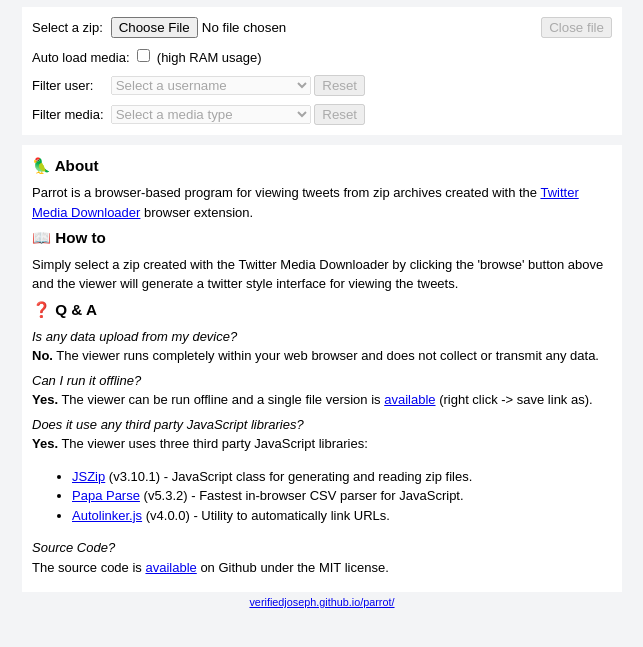
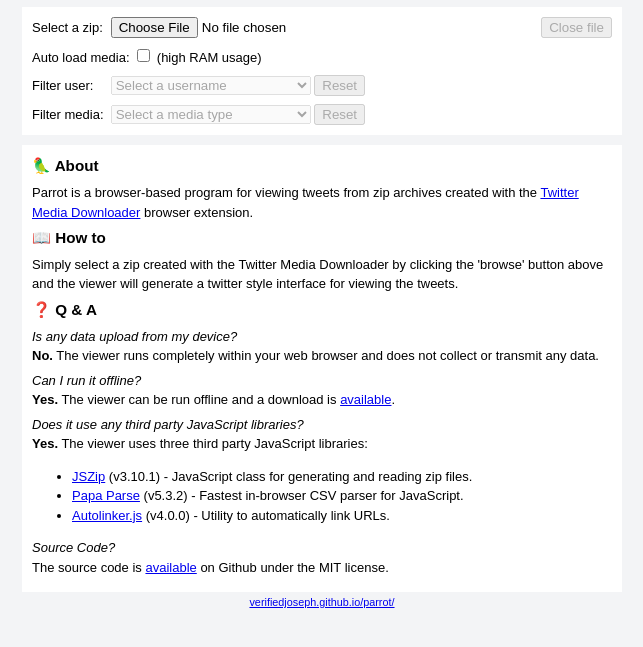
Before and after one commit to VerifiedJoseph/parrot, a website built with webpack: page src/assets/index.html in a window 1280 px wide. Shown: the part 75-722 px from the top of the page, without its empty margins (318-961 px from the left). Built offline with nearby package versions, Linux system fonts and the light colour scheme.

Commit message:
Update index.html

```diff
--- a/src/assets/index.html
+++ b/src/assets/index.html
@@ -76,7 +76,7 @@
             <strong>No.</strong> The viewer runs completely within your web browser and does not collect or transmit any data.</p>
 
             <p><i>Can I run it offline?</i><br>
-            <strong>Yes.</strong> The viewer can be run offline and a single file version is <a href="parrot-tweet-viewer.html">available</a> (right click -> save link as).</p>
+            <strong>Yes.</strong> The viewer can be run offline and a download is <a href="parrot-tweet-viewer.zip">available</a>.</p>
 
             <p><i>Does it use any third party JavaScript libraries?</i><br>
             <strong>Yes.</strong> The viewer uses three third party JavaScript libraries:</p>
@@ -95,6 +95,5 @@
             </small>
         </div>
     </div>
-    <script src="app.js"></script>
 </body>
 </html>
```
